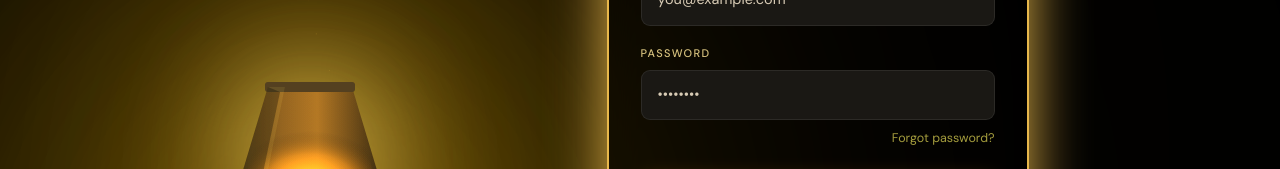
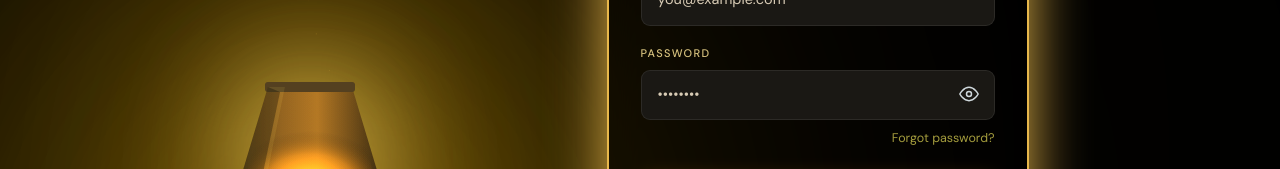
Before and after one commit to PrathikaPR/AI_Research_Assistant, an Angular app in the folder research_frontend/: page /login in a window 1280 px wide. Both pictures are taken after a click on the element 310 px from the left and 570 px from the top of the page. Shown: the part 313-482 px from the top of the page. Built offline with nearby package versions, Linux system fonts and the light colour scheme.

Commit message:
Fix flowchart step parsing

```diff
--- a/research_frontend/src/app/pages/flowchart/flowchart.ts
+++ b/research_frontend/src/app/pages/flowchart/flowchart.ts
@@ -38,12 +38,15 @@ export class Flowchart implements OnInit {
   }
 
   // 🔧 PARSE TEXT INTO STEPS ARRAY
-  parseSteps(text: string): string[] {
-    return text
-      .split('\n')
-      .map(line => line.trim())
-      .filter(line => line.length > 0 && line !== '→' && line !== '↓');
-  }
+
+parseSteps(text: string): string[] {
+  return text
+    .split(/\r?\n|→|↓|➜|➔/)
+    .map(step => step.trim())
+    .map(step => step.replace(/^(?:[-*•]|\d+[.)])\s*/, '').trim())
+    .filter(step => step.length > 0);
+}
+
 
   // 🧠 GENERATE FLOWCHART
   generateFlowchart(paperId: string): void {
--- a/research_frontend/src/app/pages/login/login.html
+++ b/research_frontend/src/app/pages/login/login.html
@@ -124,12 +124,35 @@
           Please enter a valid email.
         </span>
       </div>
-
 <div class="field-group">
   <label class="field-label" for="password">Password</label>
-        <input class="field-input" id="password" type="password"
+
+  <div style="position:relative;">
+    <input #pwd class="field-input" id="password" type="password"
+      style="width:100%; padding-right:44px; box-sizing:border-box;"
       placeholder="••••••••" autocomplete="current-password"
       formControlName="password"/>
+
+    <button type="button"
+      (click)="pwd.type = pwd.type === 'password' ? 'text' : 'password'"
+      [attr.aria-label]="pwd.type === 'password' ? 'Show password' : 'Hide password'"
+      style="position:absolute; right:12px; top:50%; transform:translateY(-50%);
+             background:none; border:none; cursor:pointer; padding:4px;
+             display:flex; align-items:center; color:#cfd8dc;">
+      @if (pwd.type === 'password') {
+        <svg width="20" height="20" viewBox="0 0 24 24" fill="none" stroke="currentColor" stroke-width="1.8" stroke-linecap="round" stroke-linejoin="round">
+          <path d="M1 12s4-8 11-8 11 8 11 8-4 8-11 8-11-8-11-8z"/>
+          <circle cx="12" cy="12" r="3"/>
+        </svg>
+      } @else {
+        <svg width="20" height="20" viewBox="0 0 24 24" fill="none" stroke="currentColor" stroke-width="1.8" stroke-linecap="round" stroke-linejoin="round">
+          <path d="M17.94 17.94A10.07 10.07 0 0 1 12 20c-7 0-11-8-11-8a18.45 18.45 0 0 1 5.06-5.94M9.9 4.24A9.12 9.12 0 0 1 12 4c7 0 11 8 11 8a18.5 18.5 0 0 1-2.16 3.19m-6.72-1.07a3 3 0 1 1-4.24-4.24"/>
+          <line x1="1" y1="1" x2="23" y2="23"/>
+        </svg>
+      }
+    </button>
+  </div>
+
   <span class="field-error"
     *ngIf="loginForm.get('password')?.invalid && loginForm.get('password')?.touched">
     Password is required.
--- a/research_frontend/src/app/pages/login/login.ts
+++ b/research_frontend/src/app/pages/login/login.ts
@@ -226,7 +226,7 @@ loginWithGoogle(): void {
 
   fillDemo(): void {
   this.loginForm.patchValue({
-    email: 'demo@email.com',
+    email: 'demo@gmail.com',
     password: 'Demo@12345'
   });
 }
```
Lines whose indentation alone changed are shown as unchanged.
